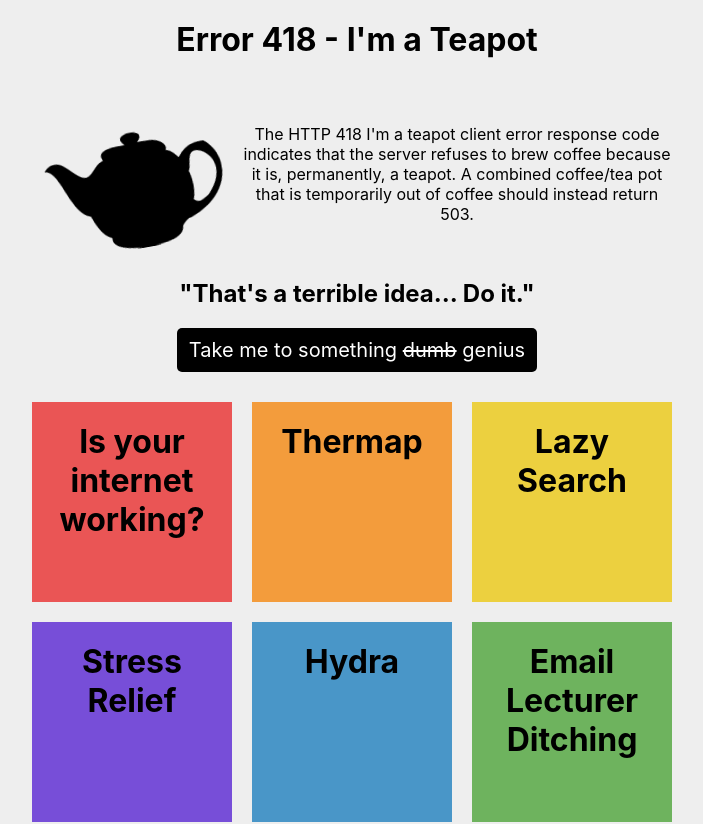
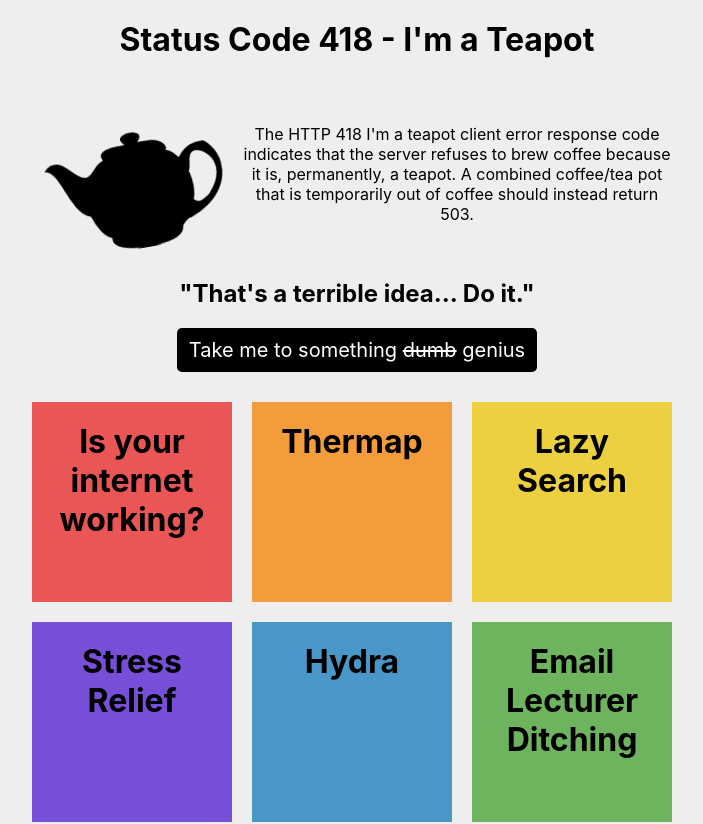
Before and after one commit to Pyxxil/TerribleHack, a React (Vite) app: page / in a window 1280 px wide. Shown: the top 824 px of the page, without its empty margins (283-986 px from the left). Built offline with nearby package versions, Linux system fonts and the light colour scheme; no server answers.

Commit message:
Change hydra url

```diff
--- a/src/App.tsx
+++ b/src/App.tsx
@@ -20,7 +20,7 @@ function App() {
         <Route path="/" exact component={Home} />
         <Route path="/thermap" component={ThermAp} />
         <Route
-          path="/hydraPage"
+          path="/hydra"
           render={() => (window.location.href = "/hydra_page.html")}
         />
         <Route
--- a/src/HomePage/index.tsx
+++ b/src/HomePage/index.tsx
@@ -22,7 +22,7 @@ const HomePage = () => {
     "/thermap",
     "/lazysearch",
     "/StressRelief",
-    "/hydra_page",
+    "/hydra",
     "/EmailLecturer",
     "/publicAge",
     "/rubberducky",
@@ -42,7 +42,7 @@ const HomePage = () => {
 
   return (
     <div className="home-page">
-      <h1>Error 418 - I'm a Teapot</h1>
+      <h1>Status Code 418 - I'm a Teapot</h1>
       <div className="home-container">
         <div className="home-container2">
           <section className="event" id="event">
@@ -79,7 +79,7 @@ const HomePage = () => {
         <Card link="/thermap" title="Thermap" colour={getColour()} />
         <Card link="/lazysearch" title="Lazy Search" colour={getColour()} />
         <Card link="/StressRelief" title="Stress Relief" colour={getColour()} />
-        <Card link="/hydra_page" title="Hydra" colour={getColour()} />
+        <Card link="/hydra" title="Hydra" colour={getColour()} />
         <Card
           link="/EmailLecturer"
           title="Email Lecturer Ditching"
```
